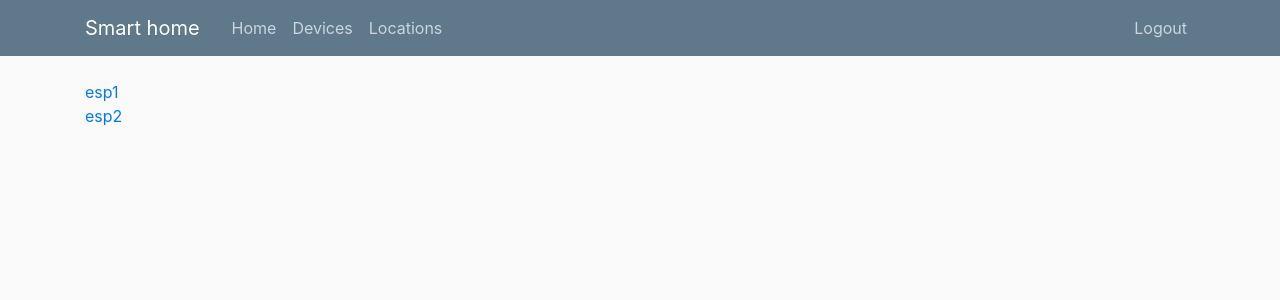
After one commit to drewko/SmartHome, a Django app: page /devices/ in a window 1280 px wide. The commit adds this page. Shown: the top 300 px of the page. Run offline with Django 3.2, Linux system fonts and the light colour scheme; a user stored in the database is signed in; data comes from the database, SQL or seed files in the repository; some libraries are stand-ins or nearby versions.

Commit message:
added devices link

```diff
--- a/smart/admin.py
+++ b/smart/admin.py
@@ -1,5 +1,5 @@
 from django.contrib import admin
-from .models import CustomUser, Group, Device, Channel, Localization
+from .models import CustomUser, Group, Device, Channel, Location
 from django.contrib.auth.models import AbstractUser
 # Rester your models here.
 
@@ -7,4 +7,4 @@ admin.site.register(Group)
 admin.site.register(CustomUser)
 admin.site.register(Device)
 admin.site.register(Channel)
-admin.site.register(Localization)
+admin.site.register(Location)
--- a/smart/models.py
+++ b/smart/models.py
@@ -3,14 +3,14 @@ from django.db import models
 from enum import Enum
 from django.conf import settings
 
-class Localization(models.Model):
+class Location(models.Model):
     name = models.CharField(max_length=256)
     def __str__(self):
         return self.name
 
 class Device(models.Model):
     name = models.CharField(max_length=256, unique=True)
-    localization = models.ForeignKey(Localization, on_delete=models.DO_NOTHING)
+    location = models.ForeignKey(Location, on_delete=models.DO_NOTHING)
     status = models.CharField(max_length=10)
 
     def __str__(self):
--- a/smart/templates/smart/base.html
+++ b/smart/templates/smart/base.html
@@ -28,7 +28,7 @@
               <div class="collapse navbar-collapse" id="navbarToggle">
                 <div class="navbar-nav mr-auto">
                   <a class="nav-item nav-link" href="{%  url 'smart-home' %}">Home</a>
-                    <a class="nav-item nav-link" href="#">Devices</a>
+                    <a class="nav-item nav-link" href="{% url 'smart-devices' %}">Devices</a>
                     <a class="nav-item nav-link" href="#">Locations</a>
                 </div>
                 <div class="navbar-nav">
--- /dev/null
+++ b/smart/templates/smart/devices.html
@@ -0,0 +1,7 @@
+{% extends "smart/base.html" %}
+
+{% block content %}
+    {% for device in devices %}
+        <a  href="{%  url 'smart-device' %}?device={{ device.id  }}">{{ device }}</a><br>
+    {% endfor %}
+{% endblock content %}
--- a/smart/templates/smart/home.html
+++ b/smart/templates/smart/home.html
@@ -1,7 +1,7 @@
 {% extends "smart/base.html" %}
 
 {% block content %}
-    {% for location,val in localizations.items %}
+    {% for location,val in locations.items %}
                 {% for channel in val %}
         <article class="media content-section">
               <div class="media-body">
--- a/smart/urls.py
+++ b/smart/urls.py
@@ -3,4 +3,6 @@ from . import views
 
 urlpatterns = [
     path('', views.home, name='smart-home'),
+    path('devices/', views.devices, name='smart-devices'),
+    path('device/', views.device, name='smart-device')
 ]
--- a/smart/views.py
+++ b/smart/views.py
@@ -2,8 +2,9 @@ from django.shortcuts import render
 # from django.http import HttpResponse
 # from .models import Profile
 from django.contrib.auth.decorators import login_required
+
+
 # Create your views here.
-
 
 
 def profile(request):
@@ -12,18 +13,47 @@ def profile(request):
 
 @login_required
 def home(request):
-    localizations={}
+    locations = {}
+    for channel in request.user.group.permissions.all():
+        if channel.device.location in locations:
+            locations[channel.device.location].append(channel)
+        else:
+            locations[channel.device.location] = []
+            locations[channel.device.location].append(channel)
+
+    context = {
+        # 'channels':request.user.profile_set.first().group.permissions.all(),
+        'locations': locations
+    }
+    return render(request, 'smart/home.html', context)
 
 
+@login_required
+def devices(request):
+    devices = []
+
     for channel in request.user.group.permissions.all():
-        if channel.device.localization in localizations:
-            localizations[channel.device.localization].append(channel)
-        else:
-            localizations[channel.device.localization]=[]
-            localizations[channel.device.localization].append(channel)
+        if channel.device not in devices:
+            devices.append(channel.device)
 
-    context={
+    context = {
         # 'channels':request.user.profile_set.first().group.permissions.all(),
-        'localizations':localizations
+        'devices': devices
     }
-    return render(request, 'smart/home.html', context)
+    return render(request, 'smart/devices.html', context)
+
+
+@login_required
+def device(request):
+    deviceId = request.GET.get('device')
+    print(deviceId)
+    channels = []
+    for channel in request.user.group.permissions.all():
+        if channel.device.id == int(deviceId):
+            channels.append(channel)
+            print('added ' + str(channel) + 'channel to channels')
+    context = {
+        # 'channels':request.user.profile_set.first().group.permissions.all(),
+        'channels': channels
+    }
+    return render(request, 'smart/device.html', context)
```
Also changed, not shown: SmartHome/mqtt.py (+6 -7 lines), smart/templates/smart/device.html (added, +7 -0 lines), db.sqlite3, smart/migrations/0001_initial.py.
